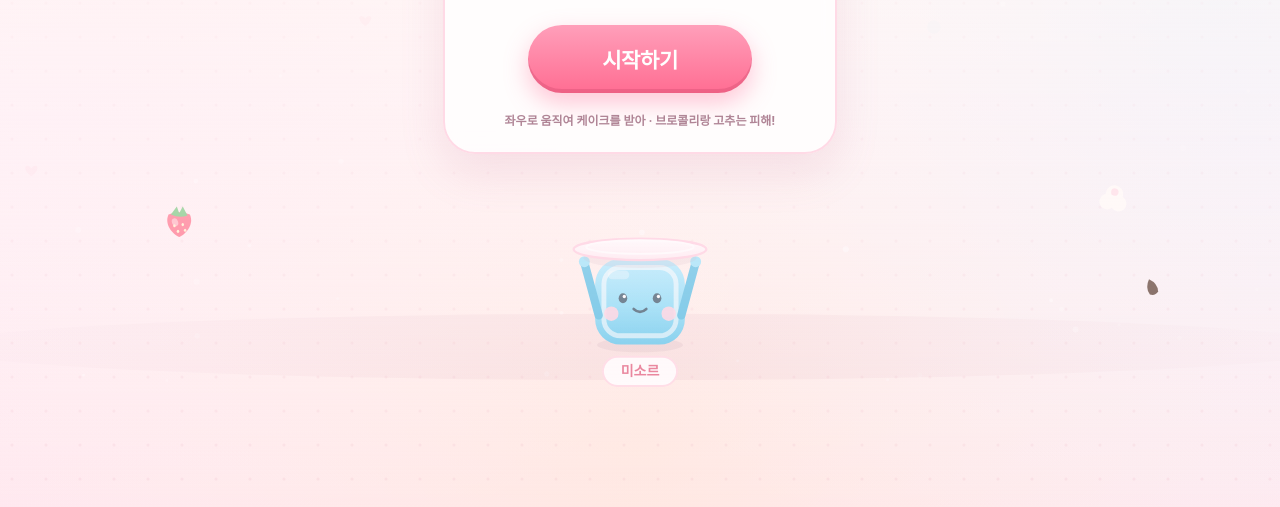
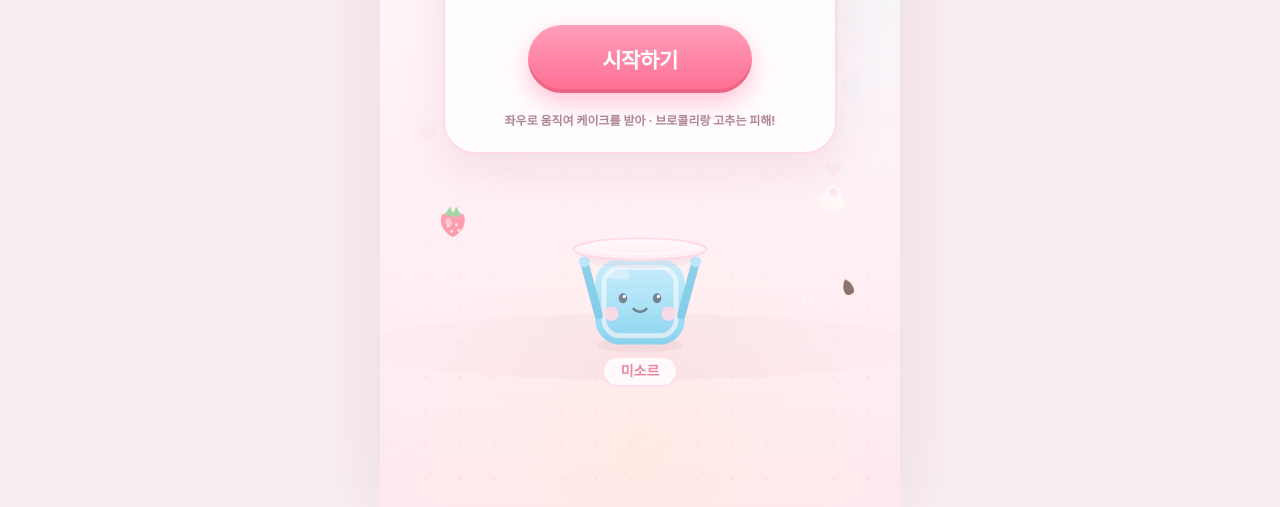
Before and after one commit to hacks0921/couple-card, a plain HTML site: page miso-cake/index.html in a window 1280 px wide. Shown: the part 293-800 px from the top of the page. Drawn offline with Linux system fonts and the light colour scheme; animation ran at ten frames a second; a web font is replaced by a local one.

Commit message:
미소 케이크 게임: 넓은 화면에서 폰 폭 컬럼으로 보이게, 카드 미리보기 확대

```diff
--- a/miso-cake/index.html
+++ b/miso-cake/index.html
@@ -21,7 +21,9 @@
     -webkit-font-smoothing:antialiased;text-rendering:optimizeLegibility;
     touch-action:none;-webkit-user-select:none;user-select:none;
   }
-  #app{position:fixed;inset:0;overflow:hidden}
+  #app{position:fixed;inset:0;display:flex;justify-content:center;background:#f8eef1}
+  #stage{position:relative;width:100%;max-width:520px;height:100%;overflow:hidden;background:#ffeef4;
+    box-shadow:0 0 70px rgba(190,120,145,.18)}
   #game{position:absolute;inset:0;display:block;width:100%;height:100%;touch-action:none}
 
   /* ---------- HUD ---------- */
@@ -223,6 +225,7 @@
 </head>
 <body data-state="title">
 <div id="app">
+ <div id="stage">
   <canvas id="game" aria-label="미소의 초코 케이크 게임 화면"></canvas>
 
   <div id="hud" aria-hidden="true">
@@ -286,6 +289,7 @@
   </div>
 
   <div id="toast" role="status" aria-live="polite"></div>
+ </div>
 </div>
 
 <script>
```
